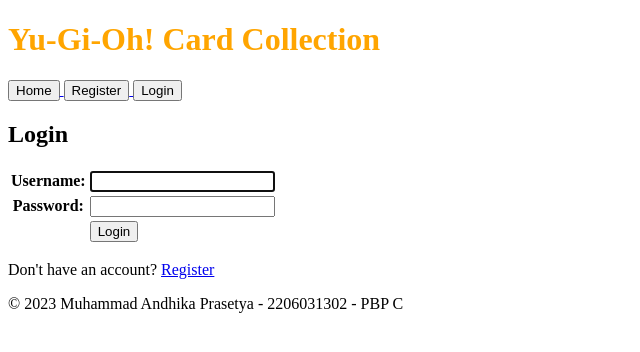
After one commit to andhikapraa/yugioh-card, a Django app: page /login/ in a window 1280 px wide. The commit adds this page. Shown: the top 352 px of the page, without its empty margins (0-640 px from the left). Run offline with Django 4.2, Linux system fonts and the light colour scheme.

Commit message:
Menambahkan bonus tugas 3 dan implementasi fungsi registrasi, login, dan logout.

```diff
--- a/main/templates/add.html
+++ b/main/templates/add.html
@@ -23,6 +23,7 @@
         </table>
     </form>
     <br></br>
+    <h3>Total Cards: {{ items|length }}</h3>
     {% for item in items %}
         <div style="border: 1px solid black; padding: 10px; margin: 10px;">
             <h3>{{ item.name }}</h3>
--- a/main/templates/index.html
+++ b/main/templates/index.html
@@ -6,6 +6,9 @@
 
 {% block content %}
     <h2>Home</h2>
+    {% if user.is_authenticated %}
+        <h3>User: {{ user.username }}</h3>
+    {% endif %}
     <a href="{% url "main:add" %}">
         <button>Add Card</button>
     </a>
@@ -15,6 +18,7 @@
     <a href="{% url "main:show_json" %}">
         <button>Show JSON</button>
     </a>
+    <h3>Total Cards: {{ items|length }}</h3>
     {% for item in items %}
         <div style="border: 1px solid black; padding: 10px; margin: 10px;">
             <h3>{{ item.name }}</h3>
--- /dev/null
+++ b/main/templates/login.html
@@ -0,0 +1,26 @@
+{% extends "base.html" %}
+
+{% block title %}Login{% endblock %}
+
+{% block description %}Login to Yu-Gi-Oh! Card Collection.{% endblock %}
+
+{% block content %}
+    <h2>Login</h2>
+    <form method="POST">
+        {% csrf_token %}
+        <table>
+            {{ form.as_table }}
+            <tr>
+                <td></td>
+                <td><input type="submit" value="Login" /></td>
+        </table>
+    </form>
+
+    {% if messages %}
+        {% for message in messages %}
+            <p>{{ message }}</p>
+        {% endfor %}
+    {% endif %}
+
+    <p>Don't have an account? <a href="{% url "main:register" %}">Register</a></p>
+{% endblock %}
--- a/main/urls.py
+++ b/main/urls.py
@@ -10,4 +10,7 @@ urlpatterns = [
     path("json/", views.show_json, name="show_json"),
     path("xml/<int:id>/", views.show_xml_by_id, name="show_xml_by_id"),
     path("json/<int:id>/", views.show_json_by_id, name="show_json_by_id"),
+    path("register/", views.register, name="register"),
+    path("login/", views.login_user, name="login"),
+    path("logout/", views.logout_user, name="logout"),
 ]
--- a/main/views.py
+++ b/main/views.py
@@ -3,6 +3,9 @@ from django.http import HttpResponse
 from django.core import serializers
 from .forms import ItemForm
 from .models import Item
+from django.contrib.auth.forms import UserCreationForm, AuthenticationForm
+from django.contrib.auth import authenticate, login, logout
+from django.contrib import messages
 
 # Create your views here.
 def index(request):
@@ -44,3 +47,42 @@ def show_json_by_id(request, id):
     item = Item.objects.get(id=id)
     data = serializers.serialize("json", [item])
     return HttpResponse(data, content_type="application/json")
+
+def register(request):
+    if request.method == "POST":
+        form = UserCreationForm(request.POST)
+        if form.is_valid():
+            form.save()
+            user = form.cleaned_data.get("username")
+            messages.success(request, "Account was created for " + user)
+            return redirect("main:index")
+    else:
+        form = UserCreationForm()
+    context = {
+        "form": form,
+    }
+    return render(request, "register.html", context)
+
+def login_user(request):
+    if request.method == "POST":
+        form = AuthenticationForm(request, data=request.POST)
+        if form.is_valid():
+            user = form.cleaned_data.get("username")
+            password = form.cleaned_data.get("password")
+            user = authenticate(username=user, password=password)
+            if user is not None:
+                login(request, user)
+                messages.info(request, "Successfully logged in as " + user.username)
+                return redirect("main:index")
+        else:
+            messages.info(request, "Username OR password is incorrect")
+    else:
+        form = AuthenticationForm()
+    context = {
+        "form": form,
+    }
+    return render(request, "login.html", context)
+
+def logout_user(request):
+    logout(request)
+    return redirect("main:index")
--- a/templates/base.html
+++ b/templates/base.html
@@ -18,6 +18,21 @@
         </header>
 
         <main>
+            <a href="{% url "main:index" %}">
+                <button>Home</button>
+            </a>
+            {% if user.is_authenticated %}
+                <a href="{% url "main:logout" %}">
+                    <button>Logout</button>
+                </a>
+            {% else %}
+                <a href="{% url "main:register" %}">
+                    <button>Register</button>
+                </a>
+                <a href="{% url "main:login" %}">
+                    <button>Login</button>
+                </a>
+            {% endif %}
             {% block content %}{% endblock %}
         </main>
 
```
Also changed, not shown: main/templates/register.html (added, +20 -0 lines), README.md.
